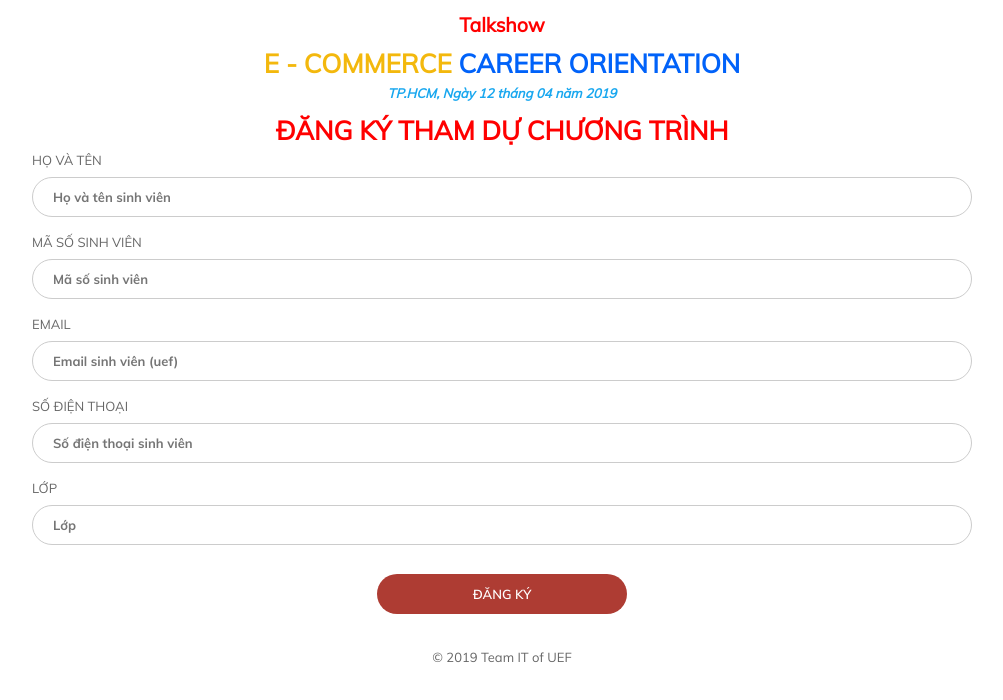
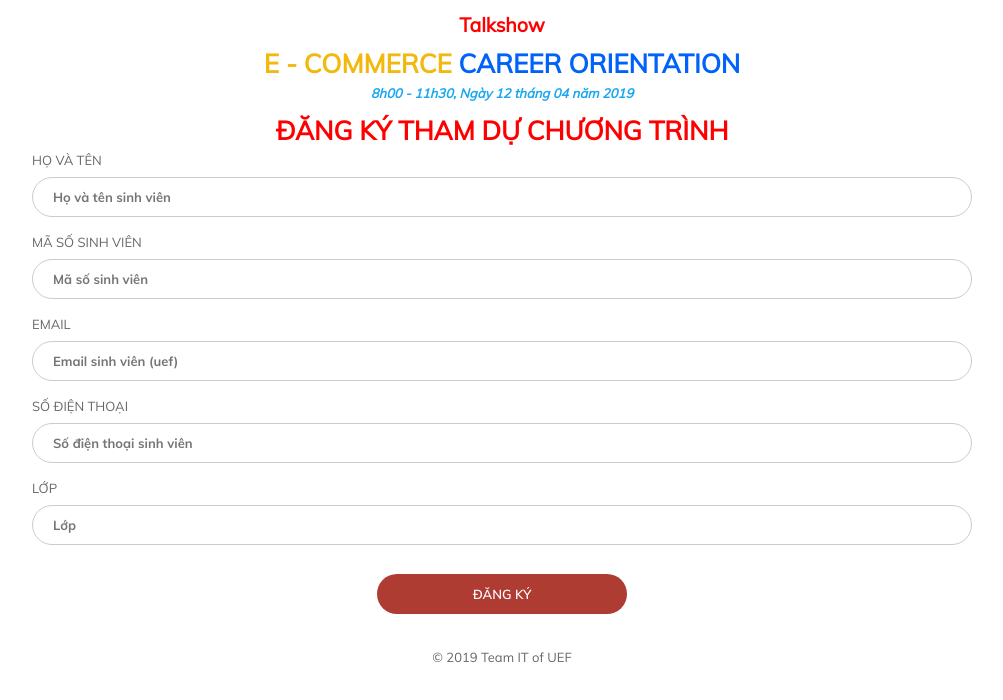
Before and after one commit to ituef/khoa-hoc-he, a plain HTML site: page index.html in a window 1280 px wide. Shown: the part 48-748 px from the top of the page, without its empty margins (138-1141 px from the left). Drawn offline with Linux system fonts and the light colour scheme.

Commit message:
Update index.html
ok

```diff
--- a/index.html
+++ b/index.html
@@ -156,7 +156,7 @@
         <div id="main-content">
             <h2 style="text-align:center; color: red; font-weight: bold">Talkshow</h2>
             <h1 style="text-align:center"><span style="color:#f3b80d">E - COMMERCE</span> <span style="color:#0062f9"> CAREER ORIENTATION</span> </h1>
-            <a style="text-align:center; color: #18a7ef; font-weight: bold; font-style: italic">TP.HCM, Ngày 12 tháng 04 năm 2019</a>
+            <a style="text-align:center; color: #18a7ef; font-weight: bold; font-style: italic">8h00 - 11h30, Ngày 12 tháng 04 năm 2019</a>
             <h1 style="text-align:center; color: red; font-weight: bold">ĐĂNG KÝ THAM DỰ CHƯƠNG TRÌNH</h1>
             <form name="submit-to-google-sheet" class="js-showupdate">
                 <div class="form-wrapper">
```
